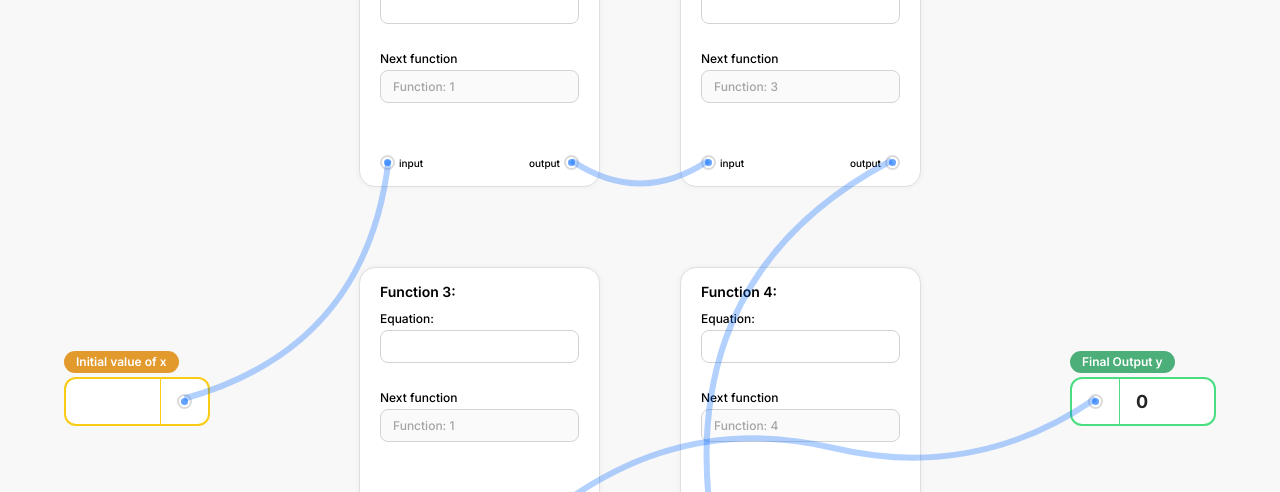
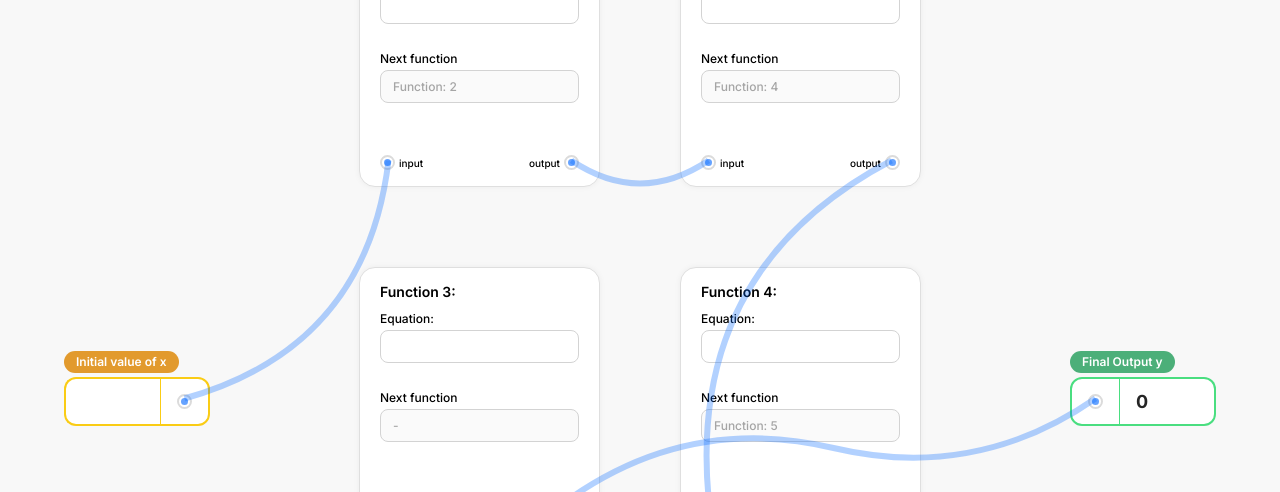
Before and after one commit to Roy-05/atlys-ui, a Next.js app: page / in a window 1280 px wide. Shown: the part 168-660 px from the top of the page. Built offline with nearby package versions, Linux system fonts and the light colour scheme.

Commit message:
minor bug fix

```diff
--- a/src/app/widgets/functionCard/index.tsx
+++ b/src/app/widgets/functionCard/index.tsx
@@ -52,7 +52,7 @@ export const FunctionCard = ({ item, index, setFnNodeCoords, dispatch }: IFuncti
                 <Input validate={validate} label={'Equation:'} />
                 <Input
                     label={'Next function'}
-                    value={Boolean(Number(item?.next) + 1) ? `Function: ${Number(item?.next) || 0 + 1}` : '-'}
+                    value={item?.next !== null ? `Function: ${Number(item?.next) + 1}` : '-'}
                     disabled
                 />
                 <XStack className='justify-between mt-6'>
```
